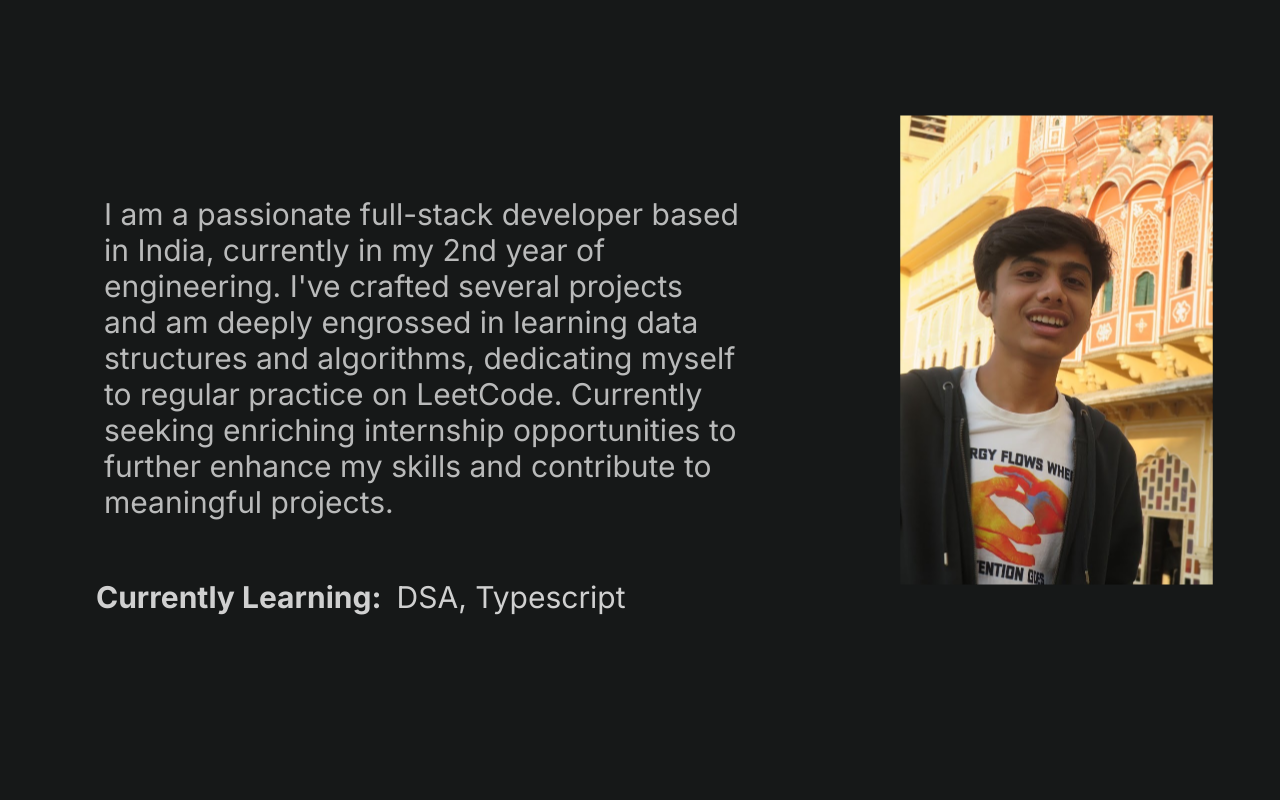
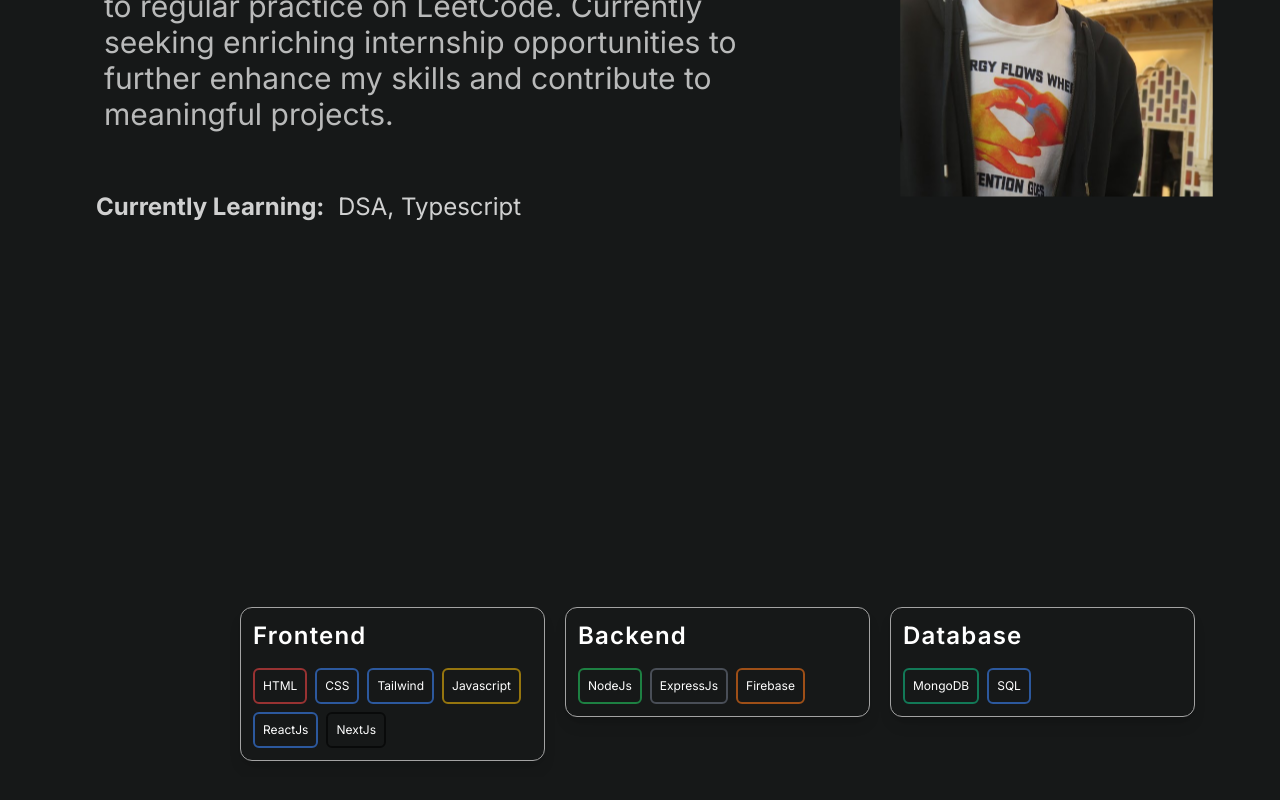
Before and after one commit to KetanKumavat/Portfolio-2, a Next.js app: page / in a window 1280 px wide. Shown: the part 1244-2044 px from the top of the page. After the commit the page ends 2021 px from the top, so only its background shows below. Built offline with nearby package versions, Linux system fonts and the light colour scheme.

Commit message:
added skills ;)

```diff
--- a/package.json
+++ b/package.json
@@ -17,6 +17,7 @@
     "clsx": "^2.1.0",
     "framer-motion": "^11.0.25",
     "graphql": "^16.8.1",
+    "lucide-react": "^0.366.0",
     "mini-svg-data-uri": "^1.4.4",
     "next": "14.1.0",
     "react": "^18",
--- a/src/app/components/About.jsx
+++ b/src/app/components/About.jsx
@@ -5,12 +5,12 @@ import { TextGenerateEffect } from "./ui/text-generate-effect.tsx";
 import Image from 'next/image';
 import Ketan from "../../../public/ketan1.jpg";
 import { motion, useAnimation } from "framer-motion";
-
+import TechStack from "./TechStack.tsx"
 const words = `I am a passionate full-stack developer based in India, currently in my 2nd year of engineering. I've crafted several projects and am deeply engrossed in learning data structures and algorithms, dedicating myself to regular practice on LeetCode. Currently seeking enriching internship opportunities to further enhance my skills and contribute to meaningful projects.`;
 
 
 
-export default function TextGenerateEffectDemo() {
+export default function AboutMe() {
 
   const controls = useAnimation();
   const textRef = useRef(null);
@@ -29,8 +29,8 @@ export default function TextGenerateEffectDemo() {
  }, [controls]);
 
 return (
-  <div className="w-full mt-[12rem] flex h-screen flex-col items-center justify-center">
-    <div className="w-full h-screen flex font-bold">
+  <div className="w-full mt-[28vh] md:mt-[20vh] flex h-screen flex-col items-center justify-center">
+    <div className="w-full flex font-bold">
       <h1 className="text-white text-5xl flex justify-center w-full items-center mb-8 -mt-24 z-50">
         <motion.span
           initial={{ opacity: 0 }}
@@ -41,8 +41,8 @@ return (
         </motion.span>
       </h1>
     </div>
-    <div className="md:flex-col gap-0 md:ml-[1vh] md:items-center w-full p-0 m-auto">
-      <div className="md:ml-24 mt-4 hidden md:flex md:mt-0 w-full">
+    <div className="md:flex-col gap-0 md:ml-[1vh] md:items-center w-full p-0 m-auto ">
+      <div className="md:ml-24 hidden md:flex md:-mt-24 w-full">
         <TextGenerateEffect
           words={words}
           className="text-white/35 w-full md:w-1/2 flex justify-center items-center text-center md:text-left"
@@ -50,14 +50,14 @@ return (
         <Image src={Ketan} alt="Ketan" className="scale-50 flex md:scale-50" />
       </div>
     <div className="hidden md:flex md:ml-20 -mt-60">
-        <h1 className="text-2xl md:text-3xl text-left text-white/80 font-normal">
+        <h1 className="text-2xl md:text-2xl text-left text-white/80 font-normal">
           <span className="font-bold px-2">Currently Learning: </span> DSA,
           Typescript
         </h1>
       </div>
     </div>
     {/* mobile view */}
-    <div className="md:hidden flex-col w-full mt-6">
+    <div className="md:hidden flex-col w-full -mt-16">
       <Image src={Ketan} alt="Ketan" className="scale-50 flex md:scale-50" />
       <TextGenerateEffect
         words={words}
@@ -68,16 +68,10 @@ return (
         Typescript
       </h1>
     </div>
+
+    {/* skills */}
+
+    <TechStack/>
   </div>
 );
 }
-
-
-
-
-{/* <div className="hidden md:block absolute mt-[70vh]">
-        <h1 className="text-2xl md:text-3xl text-left text-white/80 font-normal">
-          <span className="font-bold px-2">Currently Learning: </span> DSA,
-          Typescript
-        </h1>
-      </div>*/}
--- /dev/null
+++ b/src/app/components/Card/TechCard.tsx
@@ -0,0 +1,50 @@
+import { FC } from "react";
+import { cn } from "../../../utils/cn";
+import { motion } from "framer-motion";
+
+interface TechCardProps {
+  title: string;
+  classaName: string;
+  tech: string[];
+}
+
+const TechCard: FC<TechCardProps> = ({ title, classaName, tech }) => {
+  return (
+    <motion.div
+      initial={{ opacity: 0, scale: 0.9 }}
+      animate={{ opacity: 1, scale: 1 }}
+      transition={{ duration: 0.3 }}
+      className="w-full md:ml-[15rem] md:scale-100 scale-x-75">
+      <div className="flex-1 w-full flex flex-col gap-4 p-3 rounded-xl shadow-lg hover:shadow-xl cursor-pointer transform transition-all  border border-neutral-400 mb-4 justify-center">
+        <div className="text-white font-semibold text-2xl tracking-wider">
+          {title}
+        </div>
+        <div className="flex flex-wrap gap-2">
+          {tech.map((item, i) => (
+            <div
+              key={i}
+              className={cn(
+                "rounded-md bg-body px-2 text-xs text-primary p-2",
+                item === "HTML" && "border-2 border-red-500/60",
+                item === "CSS" && "border-2 border-blue-500/60",
+                item === "Tailwind" && "border-2 border-blue-500/60",
+                item === "Javascript" && "border-2 border-yellow-500/60",
+                item === "ReactJs" && "border-2 border-blue-500/60",
+                item === "NextJs" && "border-2 border-black/60",
+                item === "NodeJs" && "border-2 border-green-500/60",
+                item === "ExpressJs" && "border-2 border-gray-500/60",
+                item === "Firebase" && "border-2 border-orange-500/60",
+                item === "MySql" && "border-2 border-blue-500/60",
+                item === "MongoDB" && "border-2 border-emerald-500/60",
+                item === "SQL" && "border-2 border-blue-500/60"
+              )}>
+              {item}
+            </div>
+          ))}
+        </div>
+      </div>
+    </motion.div>
+  );
+};
+
+export default TechCard;
--- /dev/null
+++ b/src/app/components/TechStack.tsx
@@ -0,0 +1,56 @@
+import { FC,useEffect,useState,useRef } from "react";
+import TechCard from "./Card/TechCard";
+import { motion, useAnimation } from "framer-motion";
+interface TechStackProps {}
+
+const TechStack: FC<TechStackProps> = ({}) => {
+    const controls = useAnimation();
+    const textRef = useRef(null);
+
+    useEffect(() => {
+      const handleScroll = () => {
+        if (window.scrollY > 200) {
+          controls.start({ opacity: 1 });
+        } else {
+          controls.start({ opacity: 0 });
+        }
+      };
+
+      window.addEventListener("scroll", handleScroll);
+      return () => window.removeEventListener("scroll", handleScroll);
+    }, [controls]);
+  return (
+    <div className="col-span-2 md:col-span-2 mt-96 h-auto lg:col-span-3 w-full">
+      <div className="w-full h-fit flex font-bold">
+        <h1 className="text-white text-5xl flex justify-center w-full items-center mb-8 -mt-24 z-50">
+          <motion.span
+            initial={{ opacity: 0 }}
+            animate={controls}
+            transition={{ duration: 0.2, delay: 0 }}
+            className="inline-block">
+            What I Know?
+          </motion.span>
+        </h1>
+      </div>
+      <div className="grid grid-cols-1 md:grid-cols-2 lg:grid-cols-4 gap-5 text-white text-2xl ">
+        <TechCard
+          title="Frontend"
+          classaName="bg-neutral-700 text-white "
+          tech={["HTML", "CSS", "Tailwind", "Javascript", "ReactJs", "NextJs"]}
+        />
+        <TechCard
+          title="Backend"
+          classaName="bg-[#f37c36]"
+          tech={["NodeJs", "ExpressJs", "Firebase"]}
+        />
+        <TechCard
+          title="Database"
+          classaName="bg-[#e0558a]"
+          tech={["MongoDB", "SQL"]}
+        />
+      </div>
+    </div>
+  );
+};
+
+export default TechStack;
```
Also changed, not shown: 1 other file (tests, documents, lock files or other folders).
